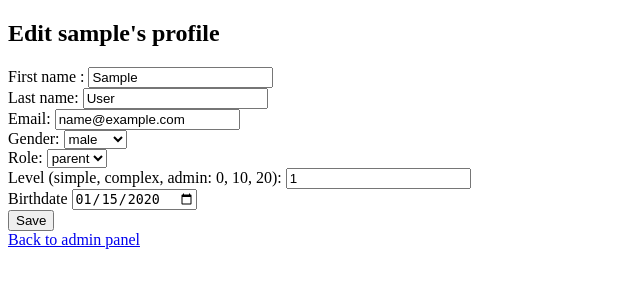
After one commit to FelipeZani/Projet-DevWeb-IOT, a Flask app: template templates/edit_user.html in a window 1280 px wide. The commit adds this page. Shown: the top 300 px of the page, without its empty margins (0-640 px from the left). Run offline with Flask 3, Linux system fonts and the light colour scheme; the template is opened without the code that fills it: values that come from a table or form of the project are taken from there, others are empty; tables that the repository leaves empty hold one stand-in row (values such as "Sample post").

Commit message:
gestion utilisateurs done

```diff
--- a/app.py
+++ b/app.py
@@ -211,6 +211,60 @@ def delete_user(user_id):
 
     return redirect(url_for("admin_panel"))
 
+@app.route("/edit_user/<int:user_id>", methods=["GET", "POST"]) # GET is the form, POST is for processing new data
+def edit_user(user_id):
+    if 'username' not in session or session["level"] < 20 or not session["verified"]:
+        return redirect(url_for("dashboard"))
+
+    user = User.query.get(user_id)
+
+    if not user:
+        return redirect(url_for("admin_panel"))
+
+    if request.method == "POST":
+        message = None
+        fname = request.form.get("fname")
+        lname = request.form.get("lname")
+        email = request.form.get("email")
+        gender = request.form.get("gender")
+        role = request.form.get("role")
+        level = int(request.form.get("level"))
+        birthdate_str = request.form.get("birthdate")
+        birthdate = datetime.strptime(birthdate_str, "%Y-%m-%d").date() if birthdate_str else user.birthdate
+
+        if not email or not gender or not fname or not lname or not birthdate_str or not role or level is None:
+            message = "All fields must be filled"
+        elif User.query.filter_by(email=email).first() and email != user.email:
+            message = "Email already taken"
+        elif gender not in ["male", "female"]:
+            message = "Gender is incorrect"
+        elif role not in ["parent", "child"]:
+            message = "Role is incorrect"
+        elif birthdate > datetime.today().date():
+            message = "He is not Marty McFly"
+        elif level < 0:
+            message = "Level must be positive"
+        elif len(email) > 64 or len(email) < 3 or len(fname) < 3 or len(fname) > 32 or len(lname) < 3 or len(lname) > 32:
+            message = "Username, first name, and last name are 32 chars max, email is 64 chars max"
+
+        if message: # if there is an error
+            return render_template("edit_user.html", user=user, message=message)
+
+        # no error means we can update infos
+        user.fname = fname
+        user.lname = lname
+        user.email = email
+        user.gender = gender
+        user.role = role
+        user.birthdate = birthdate
+        user.level = level
+        db.session.commit()
+
+        return redirect(url_for("admin_panel"))
+
+    return render_template("edit_user.html", user=user)
+
+
 # Functions
 
 def add_points(username, points):
--- a/templates/admin_panel.html
+++ b/templates/admin_panel.html
@@ -1,5 +1,4 @@
 <!DOCTYPE html>
-<html lang="fr">
 
 <head>
   <meta charset="UTF-8">
@@ -8,7 +7,7 @@
 
 <body>
   <h1>Admin Panel</h1>
-  <p>Hello {{ session["lname"] }}, this is the admin panel</p>
+  <p>Hello {{ session["fname"] }}, this is the admin panel</p>
 
   <h2>Users list</h2>
   <table border="1">
@@ -35,6 +34,9 @@
           <button type="submit" onclick="return confirm('Are you sure you want to delete this ?');">Delete
             Profile</button>
         </form>
+        <a href="{{ url_for('edit_user', user_id=user.id) }}">
+          <button>Modify</button>
+        </a>
       </td>
     </tr>
     {% endfor %}
--- /dev/null
+++ b/templates/edit_user.html
@@ -0,0 +1,54 @@
+<!DOCTYPE html>
+
+<head>
+  <meta charset="UTF-8">
+  <title>Edit user</title>
+</head>
+
+<body>
+  {% if message %}
+  <div style="color: red; font-weight: bold;">
+    <p>{{ message }}</p>
+  </div>
+  {% endif %}
+  <h2>Edit {{ user.username }}'s profile</h2>
+  <form method="POST">
+    <label>First name :</label>
+    <input type="text" name="fname" value="{{ user.fname }}" required minlength="3" maxlength="32">
+    <br>
+
+    <label>Last name:</label>
+    <input type="text" name="lname" value="{{ user.lname }}" required minlength="3" maxlength="32">
+    <br>
+
+    <label>Email:</label>
+    <input type="email" name="email" value="{{ user.email }}" required minlength="3" maxlength="64">
+    <br>
+
+    <label>Gender:</label>
+    <select name="gender">
+      <option value="male" {% if user.gender=='male' %}selected{% endif %}>male</option>
+      <option value="female" {% if user.gender=='female' %}selected{% endif %}>female</option>
+    </select>
+    <br>
+
+    <label>Role:</label>
+    <select name="role">
+      <option value="parent" {% if user.role=='parent' %}selected{% endif %}>parent</option>
+      <option value="child" {% if user.role=='child' %}selected{% endif %}>child</option>
+    </select>
+    <br>
+
+    <label>Level (simple, complex, admin: 0, 10, 20):</label>
+    <input type="number" name="level" value="{{ user.level }}" required min="0">
+    <br>
+    <label for="birthdate">Birthdate</label>
+    <input type="date" id="birthdate" name="birthdate" value="{{ user.birthdate }}" required>
+    <br>
+
+    <button type="submit">Save</button>
+  </form>
+  <a href="{{ url_for('admin_panel') }}">Back to admin panel</a>
+</body>
+
+</html>
```
Also changed, not shown: README.md.
